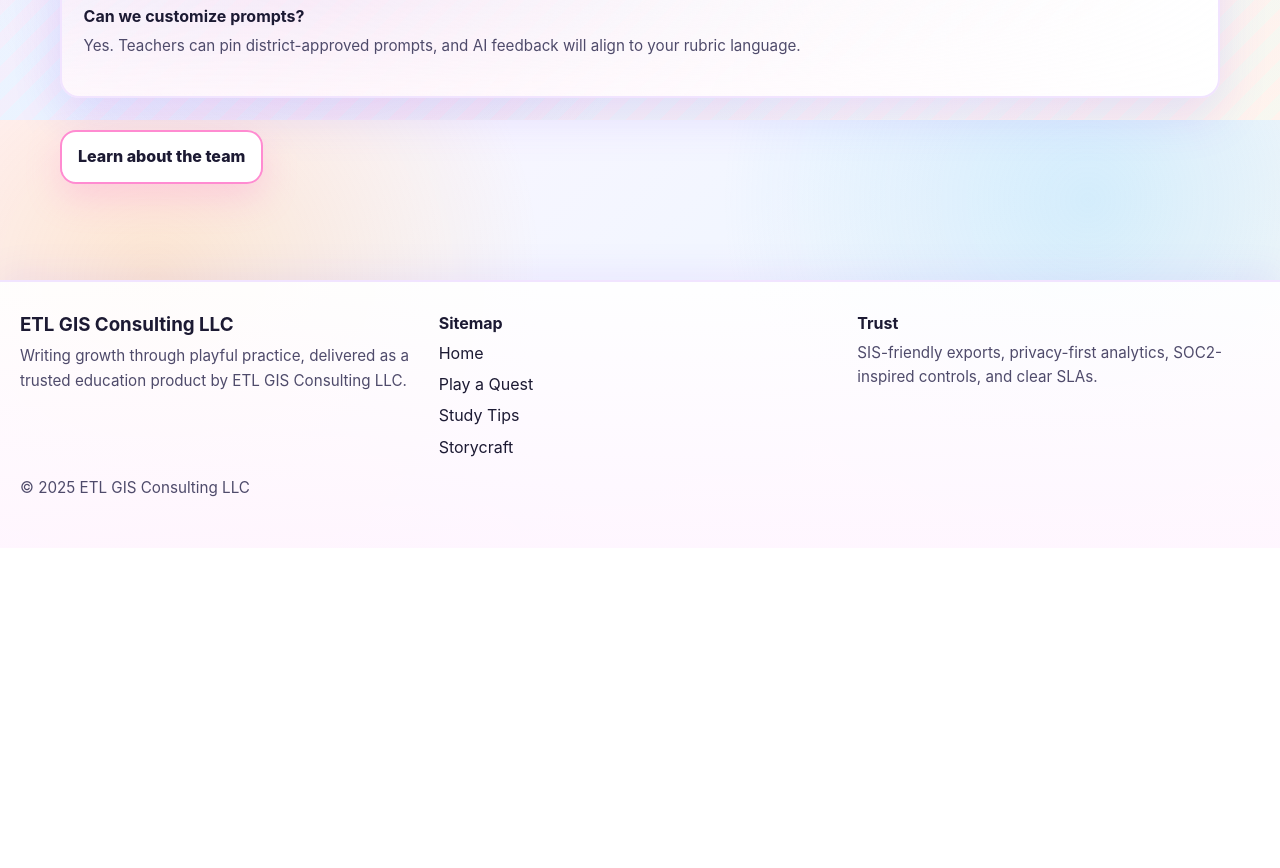
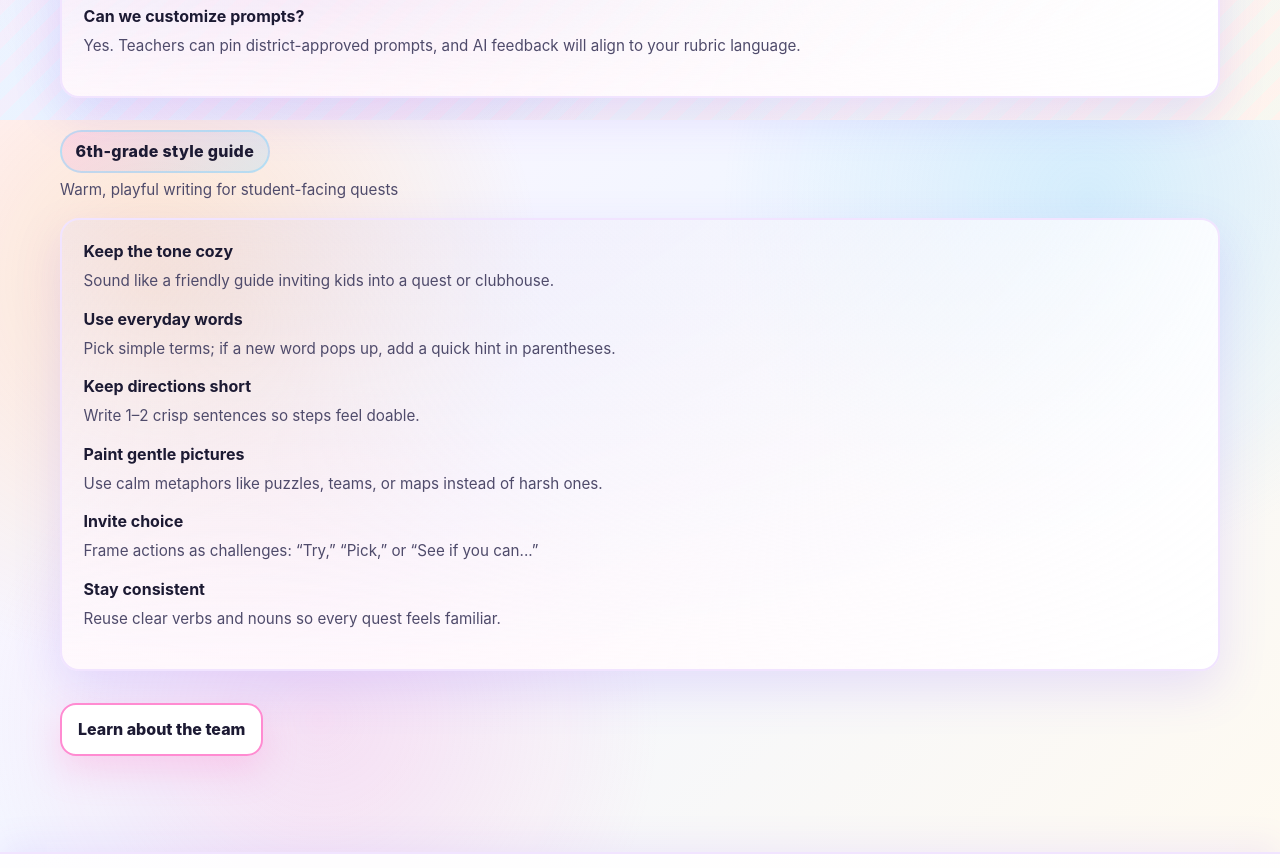
Before and after one commit to Omoluabi1003/Keyville, a Next.js app: page /docs in a window 1280 px wide. Shown: the part 680-1548 px from the top of the page. Before the commit the page ends 1228 px from the top, so only its background shows below. Built offline with nearby package versions, Linux system fonts and the light colour scheme.

Commit message:
Add 6th-grade style guide to docs

```diff
--- a/app/docs/page.tsx
+++ b/app/docs/page.tsx
@@ -41,6 +41,23 @@ export default function DocsPage() {
         </div>
       </Section>
 
+      <Section title="6th-grade style guide" subtitle="Warm, playful writing for student-facing quests">
+        <div className="card">
+          <h4>Keep the tone cozy</h4>
+          <p className="small">Sound like a friendly guide inviting kids into a quest or clubhouse.</p>
+          <h4>Use everyday words</h4>
+          <p className="small">Pick simple terms; if a new word pops up, add a quick hint in parentheses.</p>
+          <h4>Keep directions short</h4>
+          <p className="small">Write 1–2 crisp sentences so steps feel doable.</p>
+          <h4>Paint gentle pictures</h4>
+          <p className="small">Use calm metaphors like puzzles, teams, or maps instead of harsh ones.</p>
+          <h4>Invite choice</h4>
+          <p className="small">Frame actions as challenges: “Try,” “Pick,” or “See if you can...”</p>
+          <h4>Stay consistent</h4>
+          <p className="small">Reuse clear verbs and nouns so every quest feels familiar.</p>
+        </div>
+      </Section>
+
       <CTAButton href="/about" variant="secondary">
         Learn about the team
       </CTAButton>
```
